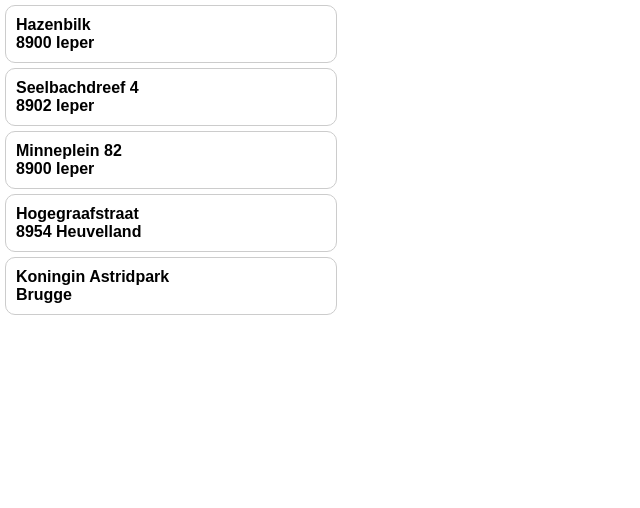
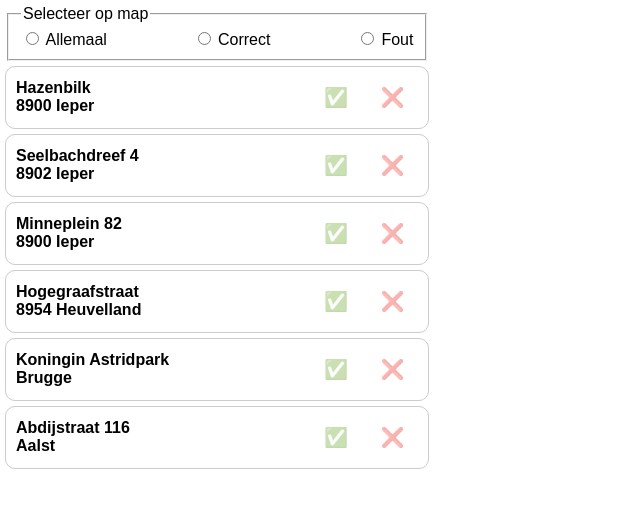
Before and after one commit to Doddle-BE/pointsComparetool, a website built with Vite: page index.html in a window 1280 px wide. Shown: the whole page, without its empty margins (0-640 px from the left). Built offline with nearby package versions, Linux system fonts and the light colour scheme; no server answers.

Commit message:
feat: filter

```diff
--- a/index.html
+++ b/index.html
@@ -2,9 +2,8 @@
 <html lang="en">
   <head>
     <meta charset="UTF-8" />
-    <link rel="icon" type="image/svg+xml" href="/vite.svg" />
     <meta name="viewport" content="width=device-width, initial-scale=1.0" />
-    <title>Vite + TS</title>
+    <title>GEOCODER -- Check points</title>
   </head>
   <body>
     <div id="app">
--- a/package.json
+++ b/package.json
@@ -13,8 +13,7 @@
     "vite": "^4.4.0"
   },
   "dependencies": {
-    "@turf/bbox": "^6.5.0",
-    "@turf/center": "^6.5.0",
+    "@turf/turf": "^6.5.0",
     "maplibre-gl": "^3.2.0"
   }
 }
--- a/src/geojson.json
+++ b/src/geojson.json
@@ -5,7 +5,7 @@
       "type": "Feature",
       "geometry": { "coordinates": [2.834345, 50.822615], "type": "Point" },
       "properties": {
-        "id": "1e93fd7e-d7fa-4d13-8440-bbe98503da31",
+        "id": "6201f690-6921-4352-89b2-78ced160f0e4",
         "community": "Ieper",
         "street": "Hazenbilk",
         "postalCode": "8900",
@@ -22,7 +22,7 @@
       "type": "Feature",
       "geometry": { "coordinates": [2.834417, 50.822786], "type": "Point" },
       "properties": {
-        "id": "1e93fd7e-d7fa-4d13-8440-bbe98503da31",
+        "id": "6201f690-6921-4352-89b2-78ced160f0e4",
         "community": "Ieper",
         "street": "Hazenbilk",
         "postalCode": "8900",
@@ -39,7 +39,7 @@
       "type": "Feature",
       "geometry": { "coordinates": [2.920576, 50.836134], "type": "Point" },
       "properties": {
-        "id": "a7f4b65d-fe9f-448c-8798-8b88e9da7d2e",
+        "id": "2fa04dab-732d-4e3b-8b92-f0149b1daf77",
         "community": "Ieper",
         "street": "Seelbachdreef",
         "postalCode": "8902",
@@ -57,7 +57,7 @@
       "type": "Feature",
       "geometry": { "coordinates": [2.920577, 50.836126], "type": "Point" },
       "properties": {
-        "id": "a7f4b65d-fe9f-448c-8798-8b88e9da7d2e",
+        "id": "2fa04dab-732d-4e3b-8b92-f0149b1daf77",
         "community": "Ieper",
         "street": "Seelbachdreef",
         "postalCode": "8902",
@@ -75,7 +75,7 @@
       "type": "Feature",
       "geometry": { "coordinates": [2.882339, 50.854098], "type": "Point" },
       "properties": {
-        "id": "1c2a5555-fdd3-4733-8f75-4d19705f5366",
+        "id": "097cc710-90ae-4c5c-b3d6-2d5748a34dcd",
         "community": "Ieper",
         "street": "Minneplein",
         "postalCode": "8900",
@@ -93,7 +93,7 @@
       "type": "Feature",
       "geometry": { "coordinates": [2.882338, 50.854081], "type": "Point" },
       "properties": {
-        "id": "1c2a5555-fdd3-4733-8f75-4d19705f5366",
+        "id": "097cc710-90ae-4c5c-b3d6-2d5748a34dcd",
         "community": "Ieper",
         "street": "Minneplein",
         "postalCode": "8900",
@@ -111,7 +111,7 @@
       "type": "Feature",
       "geometry": { "coordinates": [2.733844, 50.825864], "type": "Point" },
       "properties": {
-        "id": "d3373398-9ca6-4b69-8f2c-a34706503f81",
+        "id": "1eb50c88-41d7-4057-814a-df57eaa84b69",
         "community": "Heuvelland",
         "street": "Hogegraafstraat",
         "postalCode": "8954",
@@ -128,7 +128,7 @@
       "type": "Feature",
       "geometry": { "coordinates": [2.733837, 50.825859], "type": "Point" },
       "properties": {
-        "id": "d3373398-9ca6-4b69-8f2c-a34706503f81",
+        "id": "1eb50c88-41d7-4057-814a-df57eaa84b69",
         "community": "Heuvelland",
         "street": "Hogegraafstraat",
         "postalCode": "8954",
@@ -148,7 +148,7 @@
         "type": "Point"
       },
       "properties": {
-        "id": "6c408fda-c6cb-4cb9-bd10-9aee21220434",
+        "id": "28d003a6-89b9-492c-b08d-172e2ecdd1cf",
         "community": "Brugge",
         "street": "Koningin Astridpark",
         "result": {
@@ -170,7 +170,7 @@
         "type": "Point"
       },
       "properties": {
-        "id": "6c408fda-c6cb-4cb9-bd10-9aee21220434",
+        "id": "28d003a6-89b9-492c-b08d-172e2ecdd1cf",
         "community": "Brugge",
         "street": "Koningin Astridpark",
         "result": {
@@ -184,6 +184,40 @@
         },
         "marker-color": "green"
       }
+    },
+    {
+      "type": "Feature",
+      "geometry": { "coordinates": [4.133303, 50.921059], "type": "Point" },
+      "properties": {
+        "id": "a5fa04f8-b1c6-4f94-80a5-4991e0b47e10",
+        "community": "Aalst",
+        "street": "Abdijstraat",
+        "houseNumber": "116",
+        "result": {
+          "succes": true,
+          "position_wgs": { "lat": 50.919028, "lng": 4.138429 },
+          "type": "addressmatching",
+          "metaData": { "searchType": "pelias" }
+        },
+        "marker-color": "red"
+      }
+    },
+    {
+      "type": "Feature",
+      "geometry": { "coordinates": [4.138429, 50.919028], "type": "Point" },
+      "properties": {
+        "id": "a5fa04f8-b1c6-4f94-80a5-4991e0b47e10",
+        "community": "Aalst",
+        "street": "Abdijstraat",
+        "houseNumber": "116",
+        "result": {
+          "succes": true,
+          "position_wgs": { "lat": 50.919028, "lng": 4.138429 },
+          "type": "addressmatching",
+          "metaData": { "searchType": "pelias" }
+        },
+        "marker-color": "green"
+      }
     }
   ]
 }
--- a/src/main.ts
+++ b/src/main.ts
@@ -1,10 +1,26 @@
-import "./style.css";
+
 import maplibregl from "maplibre-gl";
 import "maplibre-gl/dist/maplibre-gl.css";
 import geoJson from "./geojson.json";
-import bbox from "@turf/bbox";
-import center from "@turf/center";
+import "./style.css";
+import * as turf from '@turf/turf';
 
+// HELPER FUNCTIONS
+const makeActive = (button: Element) => {
+  button.classList.remove("buttonInactive");
+  button.classList.add("buttonActive");
+};
+const makeInactive = (button: Element) => {
+  button.classList.remove("buttonActive");
+  button.classList.add("buttonInactive");
+};
+const writeToLocalStorage = (id: string, value: string) => {
+  const geojsonObject = JSON.parse(localStorage.getItem("geojsonObject") || "{}");
+  geojsonObject[id] = value;
+  localStorage.setItem("geojsonObject", JSON.stringify(geojsonObject));
+};
+
+// MAP code
 const map = new maplibregl.Map({
   container: "map",
   style:
@@ -57,27 +73,90 @@ map.on("load", () => {
   });
 });
 
+
+//SIDEBAR code
 const sidebar = document.getElementById("sidebar");
+
+const featuresDiv = document.createElement("div");
+featuresDiv.className = "featuresDiv";
+featuresDiv.innerHTML = `
+<fieldset>
+  <legend>Selecteer op map</legend>
+  <div class="filter-options">
+    <div>
+      <input type="radio" id="huey" name="drone" value="huey" />
+      <label for="huey">Allemaal</label>
+    </div>
+
+    <div>
+      <input type="radio" id="dewey" name="drone" value="dewey" />
+      <label for="dewey">Correct</label>
+    </div>
+
+    <div>
+      <input type="radio" id="louie" name="drone" value="louie" />
+      <label for="louie">Fout</label>
+    </div>
+  </div>
+</fieldset>
+`;
+
+sidebar?.appendChild(featuresDiv);
 
 for (let i = 0; i < geoJson.features.length; i += 2) {
   const feature = geoJson.features[i];
 
   const featureDiv = document.createElement("div");
+  featureDiv.dataset.id = feature.properties.id;
   featureDiv.innerHTML = `
-    <h4>${feature.properties.street} ${feature.properties.houseNumber ? feature.properties.houseNumber : ""}</></h4>
-    <h4>${feature.properties.postalCode ? feature.properties.postalCode : ""} ${feature.properties.community ? feature.properties.community : ""}</></h4>
+    <div>
+      <h4>${feature.properties.street} ${feature.properties.houseNumber ? feature.properties.houseNumber : ""}</h4>
+      <h4>${feature.properties.postalCode ? feature.properties.postalCode : ""} ${feature.properties.community ? feature.properties.community : ""}</h4>
+    </div>
+    <div id="goodOrFault">
+      <button id="good">✅</button>
+      <button id="fault">❌</button>
+    </div>
     `;
   featureDiv.className = "featureDiv";
 
   featureDiv.addEventListener("click", () => {
     map.setFilter("markers", ["==", "id", feature.properties.id]);
     const filtered = geoJson.features.filter(f => f.properties.id === feature.properties.id);
-    const bboxCoords = bbox({
+    const bboxCoords = turf.bbox({
       type: "FeatureCollection",
       features: filtered
     });
 
-    map.fitBounds(bboxCoords, { maxZoom: 18, maxDuration: 4000 });
+    map.fitBounds(bboxCoords, { linear: true, maxZoom: 17, maxDuration: 4000 });
   });
+
+  const goodButton = featureDiv.querySelector("#good");
+  const faultButton = featureDiv.querySelector("#fault");
+
+  const geojsonObject = JSON.parse(localStorage.getItem("geojsonObject") || "{}");
+  console.log('\x1b[31m%s\x1b[0m', 'geojsonObject', geojsonObject);
+
+
+  if (geojsonObject[feature.properties.id] === "good") {
+    goodButton && makeActive(goodButton);
+  } else if (geojsonObject[feature.properties.id] === "fault") {
+    faultButton && makeActive(faultButton);
+  }
+
+  goodButton?.addEventListener("click", (event) => {
+    event.stopPropagation();
+    makeActive(goodButton);
+    faultButton && makeInactive(faultButton);
+    writeToLocalStorage(feature.properties.id, "good")
+  });
+
+  faultButton?.addEventListener("click", (event) => {
+    event.stopPropagation();
+    makeActive(faultButton);
+    goodButton && makeInactive(goodButton);
+    writeToLocalStorage(feature.properties.id, "fault")
+  });
+
   sidebar?.appendChild(featureDiv);
 };
--- a/src/style.css
+++ b/src/style.css
@@ -28,9 +28,38 @@ body {
   border-radius: 10px;
   margin: 5px;
   cursor: pointer;
+  display: flex;
+  justify-content: space-between;
+  align-items: center;
 }
 
-.featureDiv > h4 {
+.featuresDiv {
+  margin: 5px;
+}
+
+.filter-options {
+  display: flex;
+  justify-content: space-between;
+}
+
+.featureDiv h4 {
   padding: 0;
   margin: 0;
 }
+
+#goodOrFault button {
+  cursor: default;
+  font-size: 1.2rem;
+  margin: 0.5rem;
+  background-color: transparent;
+  border: none;
+  opacity: 0.4;
+}
+
+#goodOrFault button.buttonActive {
+  opacity: 1
+}
+
+#goodOrFault button.buttonInactive {
+  opacity: 0.5
+}
--- a/tsconfig.json
+++ b/tsconfig.json
@@ -17,7 +17,8 @@
     "strict": true,
     "noUnusedLocals": true,
     "noUnusedParameters": true,
-    "noFallthroughCasesInSwitch": true
+    "noFallthroughCasesInSwitch": true,
+    "noImplicitAny": false
   },
   "include": ["src"]
 }
```
Also changed, not shown: 1 other file.
